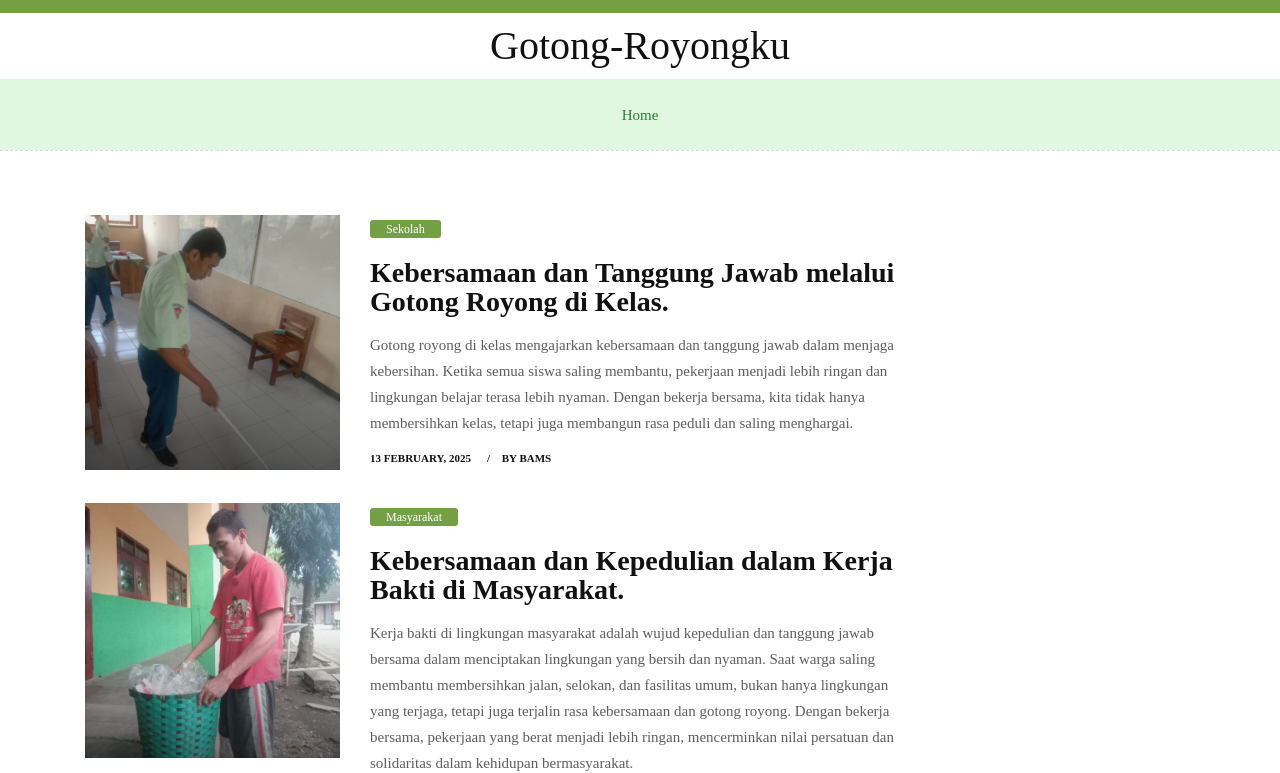
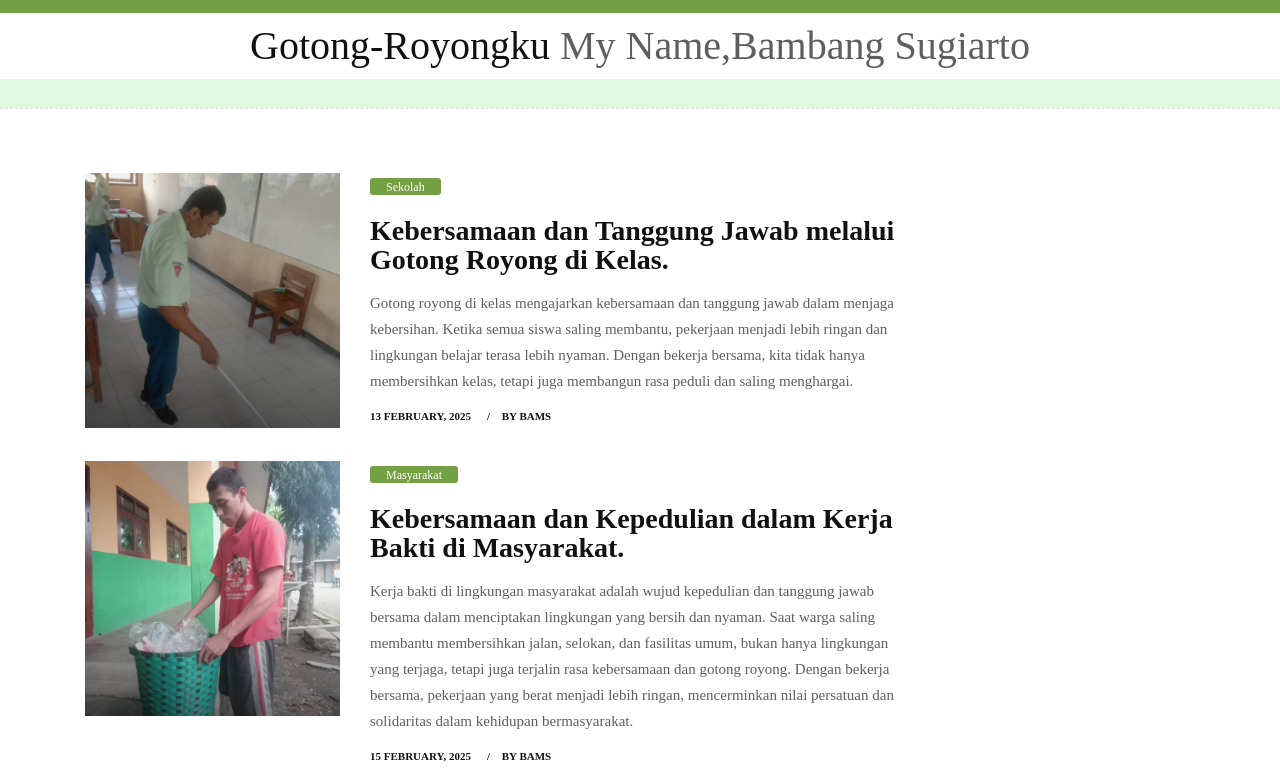
Before and after one commit to bamsgrtt/bamsgrtt.github.io, a plain HTML site: page index.html in a window 1280 px wide. Shown: the part 45-818 px from the top of the page. Drawn offline with Linux system fonts and the light colour scheme; a web font is replaced by a local one.

Commit message:
Update index.html

```diff
--- a/index.html
+++ b/index.html
@@ -86,6 +86,7 @@
                     <div class="col-md-12">
                         <div class="llogo">
                             <a href="garden-index.html">Gotong-Royongku</a>
+                            <a>My Name,Bambang Sugiarto</a>
                         </div><!-- end logo -->
                     </div>
                 </div><!-- end row -->
@@ -98,7 +99,7 @@
                     <div class="collapse navbar-collapse justify-content-md-center" id="Forest Timemenu">
                         <ul class="navbar-nav">
                             <li class="nav-item">
-                                <a class="nav-link color-green-hover" href="garden-index.html">Home</a>
+                                <!-- <a class="nav-link color-green-hover" href="garden-index.html">Home</a> --!>
                             </li>
                         </ul>
                     </div>
```
